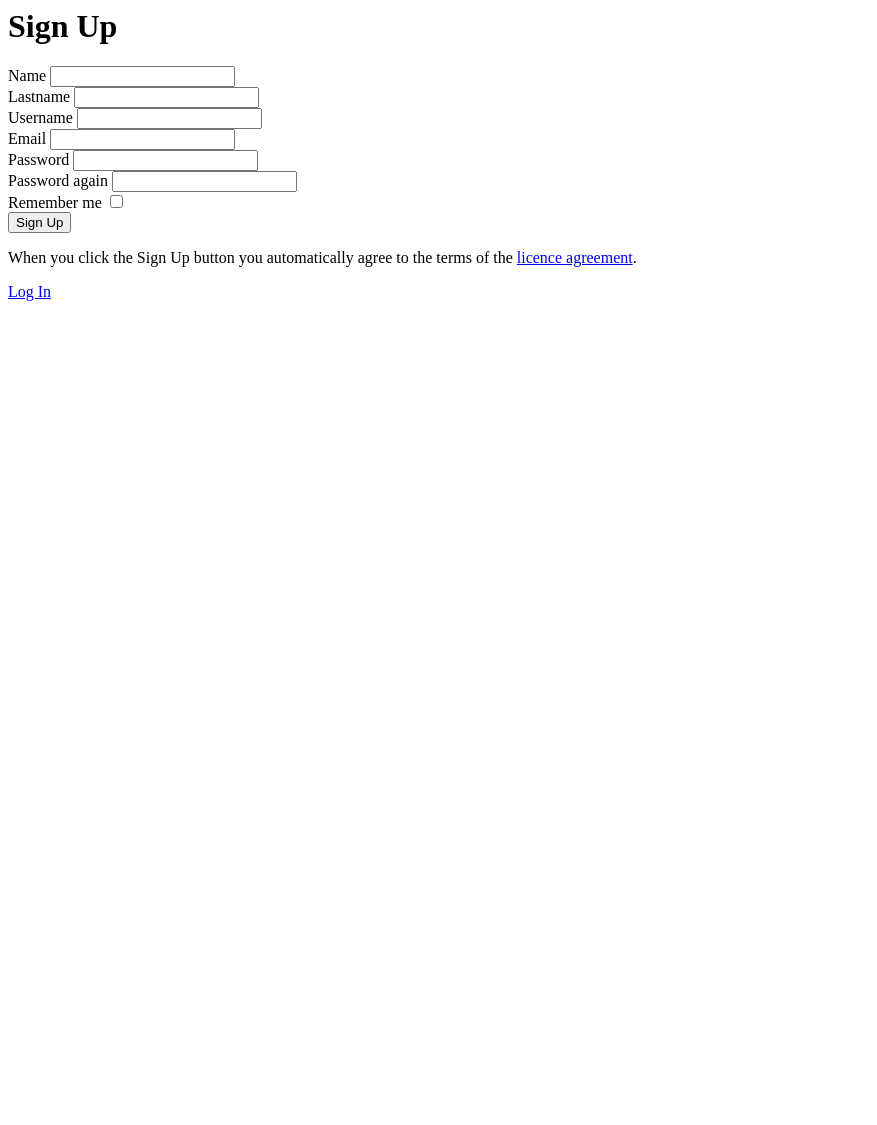
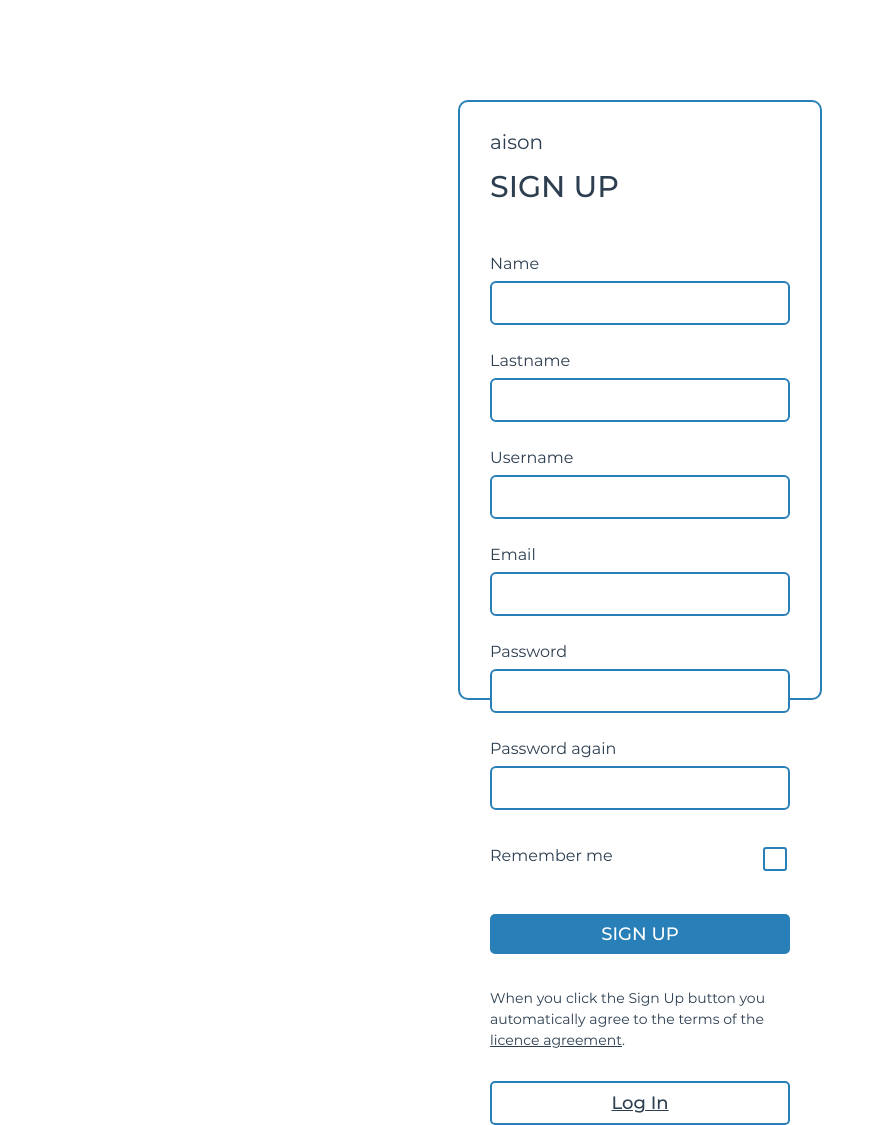
Before and after one commit to AdamKhagar/Blog-on-Flask, a Flask app: page /register/ in a window 1280 px wide. Shown: the whole page, without its empty margins (0-877 px from the left). Before the commit the page ends 301 px from the top, so only its background shows below. Run offline with Flask 2, Linux system fonts and the light colour scheme; parts of the project's set-up code (start-up, migrations or seed data) failed here and were passed over.

Commit message:
added styles to main, login and register pages

```diff
--- a/app/static/css/sign.css
+++ b/app/static/css/sign.css
@@ -3,240 +3,181 @@
 }
 
 body {
-    background-color:#636e72;
     display: flex;
     justify-content: center;
-    height: auto;
-    align-items: center;
-    color: white;
+    color: #2c3e50;
     font-family: "Montserrat";
 }
 
-.form {
-    background-color: #2d3436;
-    padding: 40px 50px;
-    border-radius: 15px;
+.box {
+    margin: 100px 30px;
+    width: 300px;
+    padding: 30px;
+    border: #2980b9 solid 2px;
+    border-radius: 10px;
     display: flex;
     flex-direction: column;
-    justify-content: space-around;
-    align-items: center;
-    width: 300px;
+    align-items: stretch;
+}
+
+.loginpage {
+    margin-top: 150px;
+}
+
+.logo {
+    font-size: 20px;
+    margin-bottom: 20px;
 
 }
 
-body.log {
-    height: 100vh;
+.login,
+.signup {
+    font-size: 30px;
+    text-transform: uppercase;
+    margin-bottom: 40px;
+    font-weight: 500;
 }
 
-.form.reg {
-    margin-top: 100px;
-    margin-bottom: 50px;
-}
-
-h1 {
-    font-size: 48px;
-    font-weight: 400;
-    margin: 20px;
-    text-transform: uppercase;
-}
-
-h3 {
-    font-size: 24px;
-    font-weight: 200;
-    margin: 20px;
+.error {
+    display: block;
+    color: #e74c3c;
+    border: #e74c3c solid 2px;
+    border-radius: 5px;
+    font-size: 14px;
+    margin: 20px 0;
+    padding: 10px 15px;
+    min-height: 20px;
+    display: flex;
+    align-items: center;
 }
 
 form {
+    margin-top: 10px;
     display: flex;
     flex-direction: column;
-    align-items: center;
-    justify-content: space-between;
-    margin: 0 20px 20px 20px;
 }
 
 .field {
-    margin-top: 40px;
     display: flex;
-    justify-content: center;
-    width: 280px;
+    flex-direction: column;
+    /* width: 100%; */
+    /* height: 70px; */
+    margin-bottom: 24px;
 }
 
-input[type=text],
-input[type=email],
-input[type=password] {
-    background-color: #2d3436;
-    color: white;
-    border: #fdcb6e solid 3px;
-    border-radius: 30px;
-    padding: 10px;
-    width: 250px;
-    height: 30px;
-    text-align: center;
-    font-weight: 100;
+.field .error {
+    margin-top: 30px;
+    margin-bottom: 0;
 }
-
-.remember.field {
-    display: flex;
-    justify-content: space-between;
-    align-items: center;
-    height: 40px;
-    width: 280px;
-}
-
 label {
     display: block;
     cursor: pointer;
-    font-size: 18px;
-    color: #fff;
-    font-weight: 500;
+    line-height: 24px;
+    font-size: 16px;
+    font-weight: 400;
+    margin-bottom: 5px;
+    height: 24px;
+    color: #2c3e50;
+    font-weight: 400;
 }
 
-#remember {
-    position: relative;
-
-    width: 52px;
-    height: 30px;
-    margin: 0;
-
-    vertical-align: top;
-
-    background: #2d3436;
-    border: 3px solid #fdcb6e;
-    border-radius: 15px;
-    outline: none;
-    cursor: pointer;
-
-    -webkit-appearance: none;
-    -moz-appearance: none;
-    appearance: none;
-
-    transition: all 0.3s linear;
+input[type="text"],
+input[type="email"],
+input[type="password"] {
+    box-sizing: border-box;
+    border: 2px solid #2980b9;
+    border-radius: 6px;
+    height: 20px;
+    font-family: 'Monteserrat';
+    font-size: 16px;
+    line-height: 20px;
+    color:#2c3e50;
+    padding: 20px 10px;
 }
 
-#remember::after {
-    content: "";
-
-    position: absolute;
-    left: 1px;
-    top: 1px;
-
-    width: 21px;
-    height: 21px;
-    background-color: #fdcb6e;
-    border-radius: 50%;
-
-    transform: translateX(0);
-
-    transition: all 0.3s cubic-bezier(0.2, 0.85, 0.32, 1.2);
+input:hover,
+input:active,
+input:focus {
+    border-color: #3498db
 }
 
-.reg #remember::after {
-    top: 1px;
+.loginpage .field:nth-child(4),
+.registerpage .field:nth-child(8) {
+    flex-direction: row;
+    justify-content: space-between;
+    margin: 10px 0 5px 0;
+    height: 26px;
 }
-#remember:checked::after {
-    transform: translateX(100%);
-    background-color: #2d3436;
+
+#remember  {
+    background: transparent;
+    appearance: none;
+    width: 24px;
+    height: 24px;
+    border: 2px solid #2980b9;
+    border-radius: 3px;
+    transition: transform 0.5s ease-in, border 0.2s ease-in;
+    outline: none;
+}
+
+#remember:hover {
+    border-color: #3498db;
 }
 
 #remember:checked {
-    background-color: #fdcb6e;
+    transform: rotate(585deg);
+    border-width: 3px;
+    border-right: none;
+    border-bottom: none;
+    border-color: #3498db;
+    width: 12px;
+    height: 18px;
 }
 
-.a-box {
-    width: 280px;
-    height: 50px;
-    border: 3px solid #fdcb6e;
+input[type="submit"] {
+    width: 100%;
+    height: 40px;
+    border-radius: 5px;
+    border: 2px solid #2980b9;
+    background-color: #2980b9;
+    color: white;
+    font-family: 'Montserrat';
+    font-size: 18px;
+    font-weight: 500;
+    text-transform: uppercase;
+    margin-top: 10px;
+}
+
+input[type="submit"]:hover,
+input[type="submit"]:active {
+    background-color: #3498db;
+    border-color: #3498db;
+}
+
+.licence {
+    margin: 10px 0;
+    font-size: 14px;
+    line-height: 21px;
+}
+
+a {
+    color: #2c3e50;
+}
+
+.redirect {
+    margin-top: 20px;
+    height: 20px;
+    padding: 10px;
     display: flex;
     justify-content: center;
     align-items: center;
-    border-radius: 30px;
+    font-size: 18px;
+    font-weight: 500;
+    border: 2px solid #2980b9;
+    border-radius: 5px;
 }
 
-a {
-    margin: auto 0;
-    color:  #fdcb6e;
-    font-size: 18px;
-    font-weight: 500;
+.redirect:hover {
+    border-color: #3498db;
+    color: #34495e
 }
-
-input[type=submit] {
-    background-color: #2d3436;
-    color: #2d3436;
-    height: 50px;
-    width: 280px;
-    border-radius: 25px;
-    background-color: #fdcb6e;
-    border:  #fdcb6e solid 3px;
-    font-size: 20px;
-    font-family: "Monteserrat";
-    font-weight: 500;
-    transition: color 1s ease-in-out;
-}
-
-input[type=submit]:hover {
-    background-color: #2d3436;
-    color: #fdcb6e;
-}
-
-.agree-label {
-    display: flex;
-    justify-content: space-between;
-    width: 280px;
-}
-
-.field.agree input{
-    display: none;
-}
-
-.agree-label #agree:checked + .agree-box {
-    background: #fdcb6e;
-}
-
-.agree-box {
-    width: 14px;
-    height: 14px;
-    border: 3px solid #fdcb6e;
-    border-radius: 10px;
-    background: #2d3436;
-    display: flex;
-    justify-content: center;
-    align-items: center;
-    transition: background-color 0.3s ease-in-out;
-}
-
-.agree-text {
-    width: 240px;
-    height: 40px;
-    text-align: center;
-}
-
-.sep {
-    height: 1px;
-    width: 230px;
-    border-radius: 10px;
-    background-color: #fdcb6e;
-}
-
-::-webkit-input-placeholder { /* WebKit browsers */
-    font-weight: 100;
-    font-size: 15px;
-    color:    #dfe6e9;
- }
-
-:-moz-placeholder { /* Mozilla Firefox 4 to 18 */
-    font-weight: 100;
-    font-size: 15px;
-    color:    #dfe6e9;
-}
-
-::-moz-placeholder { /* Mozilla Firefox 19+ */
-    font-weight: 100;
-    font-size: 16px;
-    color:    #dfe6e9;
-}
-
-:-ms-input-placeholder { /* Internet Explorer 10+ */
-    font-weight: 100;
-    font-size: 15px;
-    color:    #dfe6e9;
-}
--- a/app/templates/register.html
+++ b/app/templates/register.html
@@ -1,27 +1,65 @@
 <html lang="en">
 <head>
     <meta charset="UTF-8">
+    <link rel="stylesheet" href="../static/css/reset.css">
+    <link rel="stylesheet" href="../static/css/font.css">
+    <link rel="stylesheet" href="../static/css/sign.css">
     <title>Sign Up</title>
 </head>
 <body>
-    <h1>Sign Up</h1>
-    {% for category, message in  get_flashed_messages(with_categories=true) %}
-	<spam class="{{ category }}">{{ message }}</spam>
-    {% endfor %}
+    <div class="box registerpage">
+        <div class="logo">aison</div>
+        <div class="signup">Sign Up</div>
+        <!-- {% for category, message in  get_flashed_messages(with_categories=true) %}
+        <div class="{{ category }}">{{ message }}</div>
+        {% endfor %} -->
         <form action='' method="POST">
+            <!-- <div class="field">
+                <label for="login">Username</label>
+                <input type="text" name="" id="login">
+            </div>
+            <div class="field">
+                <label for="login">Username</label>
+                <input type="text" name="" id="login">
+            </div>
+            <div class="field">
+                <label for="login">Username</label>
+                <input type="text" name="" id="login">
+            </div>
+            <div class="field">
+                <label for="login">Username</label>
+                <input type="text" name="" id="login">
+            </div>
+            <div class="field">
+                <label for="pass">Password</label>
+                <input type="password" name="" id="pass">
+            </div>
+            <div class="field">
+                <label for="pass">Password</label>
+                <input type="password" name="" id="pass">
+            </div>
+            <div class="field">
+                <label for="remember" class="text">Remember me</label>
+                <input type="checkbox" name="remember" id="remember" class="remember">
+            </div>
+            <div class="field">
+                <input type="submit" value="Log In">
+            </div> -->
             {{ form.csrf_token() }}
-
             {% for field in form if field.name != "csrf_token" %}
             <div class='field'>
                 {{ field.label() }}
                 {{ field() }}
                     {% for error in field.errors %}
-                <p class="error">{{ error }}</p>
+                    <div class="error">{{ error }}</div>
                     {% endfor %}
             </div>
             {% endfor %}
         </form>
-    <p class="licence">When you click the Sign Up button you automatically agree to the terms of the <a href="{{ url_for('licence') }}">licence agreement</a>.</p>
-    <p class="login"><a href="{{ url_for('login') }}">Log In</a></p>
+        <!-- <div class="line"></div> -->
+        <div class="licence">When you click the Sign Up button you automatically agree to the terms of the <a href="{{ url_for('licence') }}">licence agreement</a>.</div>
+        <div class="iine"></div>
+        <a href="{{ url_for('login') }}"><div class="redirect">Log In</div></a>
+    </div>
 </body>
 </html>
--- a/app/views.py
+++ b/app/views.py
@@ -73,8 +73,6 @@
         post.content = form.text.data
         post.author_id = current_user.get_id()
 
-
-
         tags = form.tags.data.split()
 
         # добавим теги в таблицу если их там нет
```
Also changed, not shown: app/static/css/header.css (added, +33 -0 lines), app/static/css/main.css (+105 -117 lines), app/templates/header.html (+21 -1 lines), app/templates/login.html (+27 -6 lines), app/templates/main_page.html (+41 -3 lines). Lines whose indentation alone changed are shown as unchanged.
